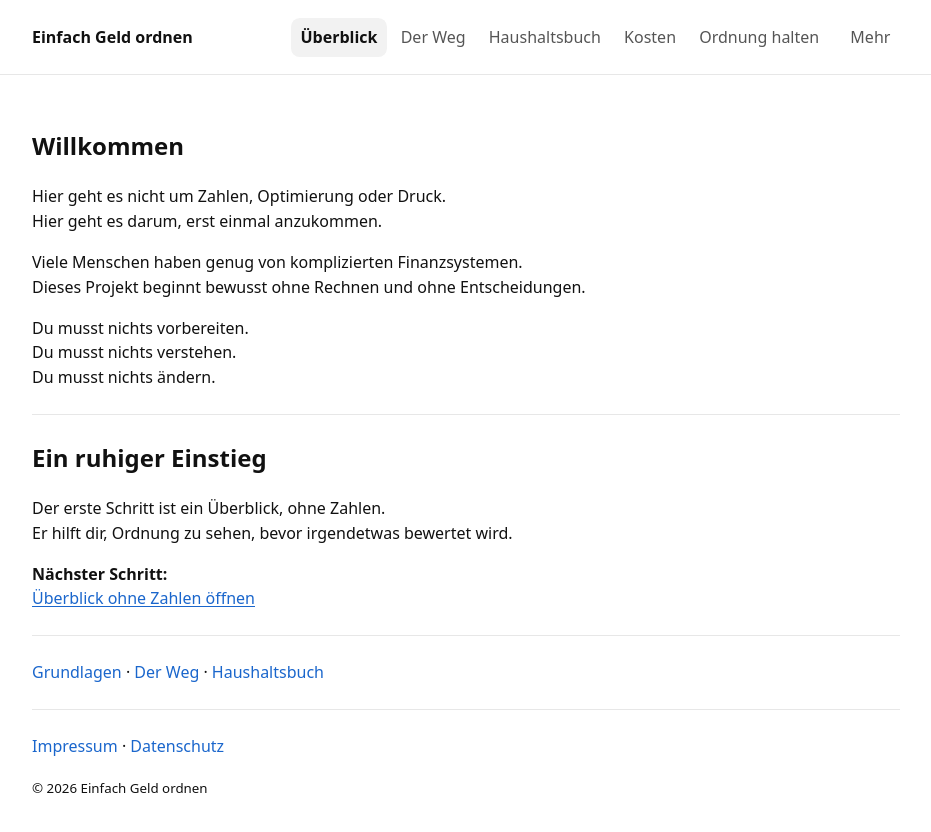
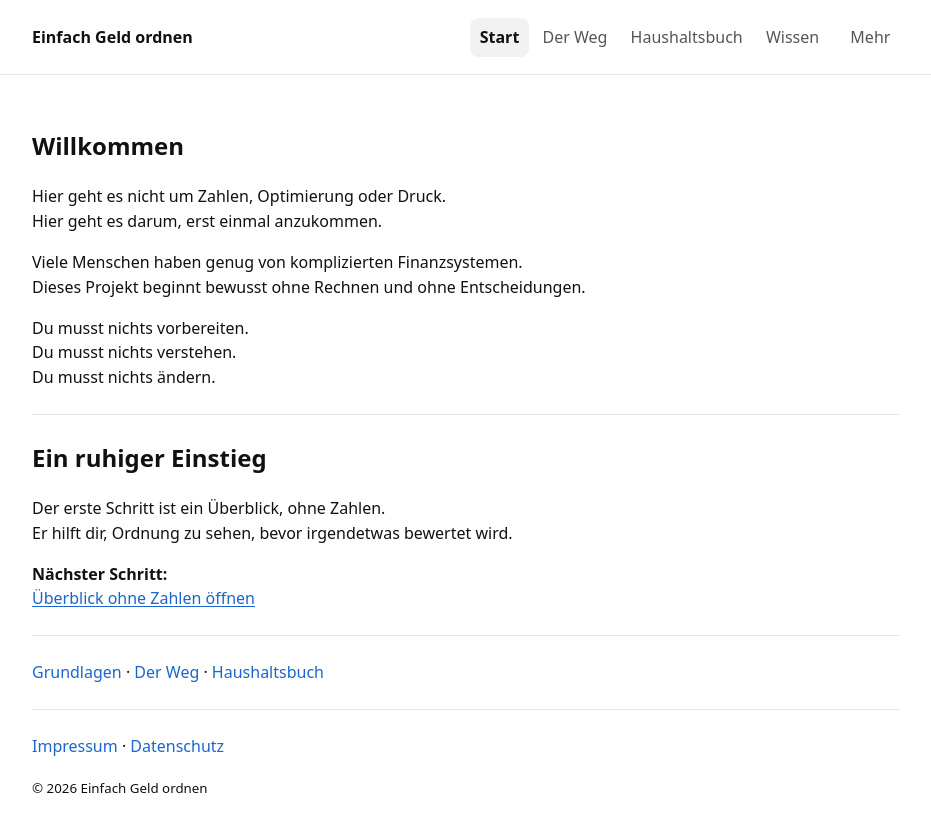
Before and after one commit to gluecklich-tools/einfach-geld-ordnen, a Jekyll site: the page built from index.md, in a window 1280 px wide. Shown: the top 832 px of the page, without its empty margins (174-1105 px from the left). Built offline with Jekyll 4.4.1, drawn with Linux system fonts in a browser that asks for light colours.

Commit message:
Full replacement / Clone-Replace: premium header/footer navigation hubs + project overview

```diff
--- a/_includes/header.html
+++ b/_includes/header.html
@@ -1,16 +1,16 @@
 {% assign u = page.url | downcase %}
 <header class="site-header">
   <div class="container">
-    <a class="site-title" href="{{ site.baseurl }}/index.html">Einfach Geld ordnen</a>
+    <a class="site-title" href="{{ site.baseurl }}/">Einfach Geld ordnen</a>
 
     <nav class="site-nav" aria-label="Hauptnavigation">
       <ul class="nav-list">
         <li class="nav-item">
           <a
             class="nav-link"
-            href="{{ site.baseurl }}/index.html"
+            href="{{ site.baseurl }}/"
             {% if u == "/" or u == "/index.html" %}aria-current="page"{% endif %}
-          >Überblick</a>
+          >Start</a>
         </li>
 
         <li class="nav-item">
@@ -32,29 +32,24 @@
         <li class="nav-item">
           <a
             class="nav-link"
-            href="{{ site.baseurl }}/seiten/fixkosten-uebersicht.html"
-            {% if u == "/seiten/fixkosten-uebersicht.html" %}aria-current="page"{% endif %}
-          >Kosten</a>
-        </li>
-
-        <li class="nav-item">
-          <a
-            class="nav-link"
-            href="{{ site.baseurl }}/seiten/ordnung-halten.html"
-            {% if u == "/seiten/ordnung-halten.html" %}aria-current="page"{% endif %}
-          >Ordnung halten</a>
+            href="{{ site.baseurl }}/pillar/index.html"
+            {% if u == "/pillar/index.html" %}aria-current="page"{% endif %}
+          >Wissen</a>
         </li>
       </ul>
 
       <details class="nav-more">
         <summary class="nav-more-summary">Mehr</summary>
         <div class="nav-more-panel" role="menu" aria-label="Mehr Navigation">
+          <a class="nav-more-link" href="{{ site.baseurl }}/seiten/fixkosten-uebersicht.html" role="menuitem">Fixkosten</a>
           <a class="nav-more-link" href="{{ site.baseurl }}/seiten/monatliche-ausgaben.html" role="menuitem">Monatliche Ausgaben</a>
           <a class="nav-more-link" href="{{ site.baseurl }}/seiten/variable-ausgaben.html" role="menuitem">Variable Ausgaben</a>
           <a class="nav-more-link" href="{{ site.baseurl }}/seiten/spielraum-ruecklagen.html" role="menuitem">Spielraum &amp; Rücklagen</a>
+          <a class="nav-more-link" href="{{ site.baseurl }}/seiten/ordnung-halten.html" role="menuitem">Ordnung halten</a>
           <a class="nav-more-link" href="{{ site.baseurl }}/seiten/haushaltsueberblick.html" role="menuitem">Haushaltsüberblick</a>
           <a class="nav-more-link" href="{{ site.baseurl }}/seiten/haushaltsbuch-vorlage-kostenlos.html" role="menuitem">Vorlage kostenlos</a>
-          <a class="nav-more-link" href="{{ site.baseurl }}/pillar/index.html" role="menuitem">Pillar-Übersicht (lesen)</a>
+          <a class="nav-more-link" href="{{ site.baseurl }}/seiten/haushaltsbuch-vollversion.html" role="menuitem">Vollversion</a>
+          <a class="nav-more-link" href="{{ site.baseurl }}/seiten/index.html" role="menuitem">Projektübersicht</a>
         </div>
       </details>
     </nav>
```
